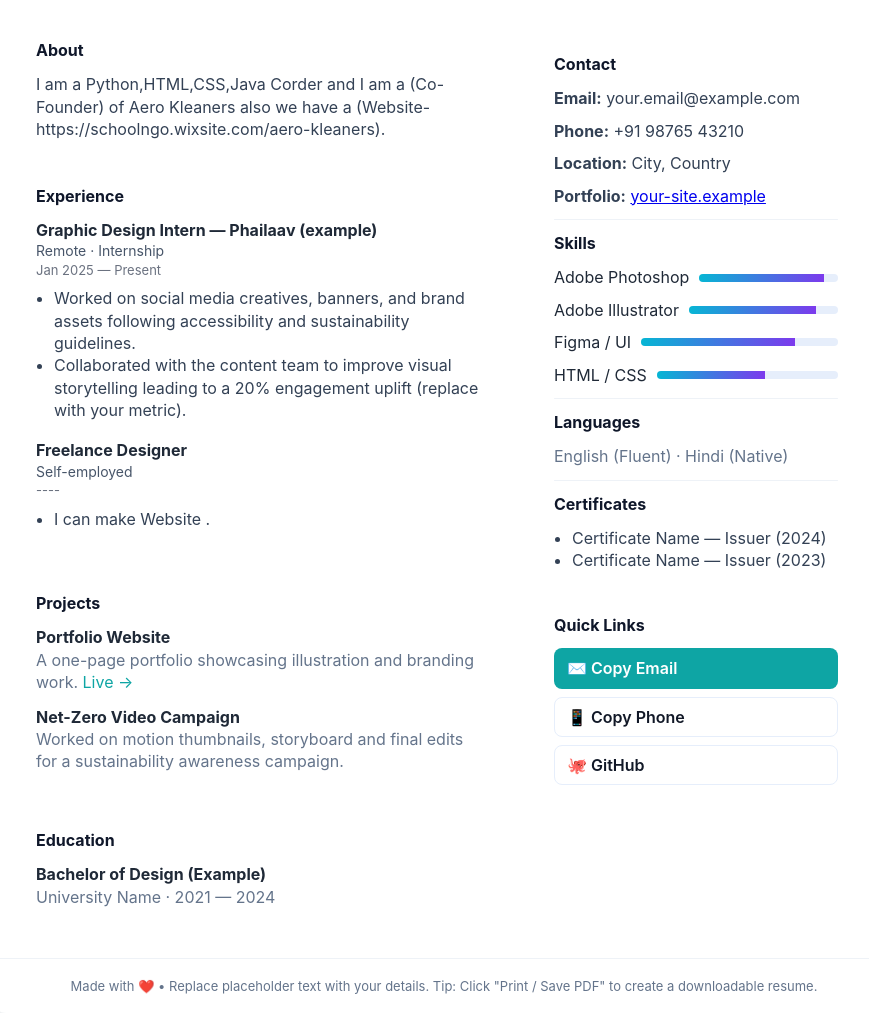
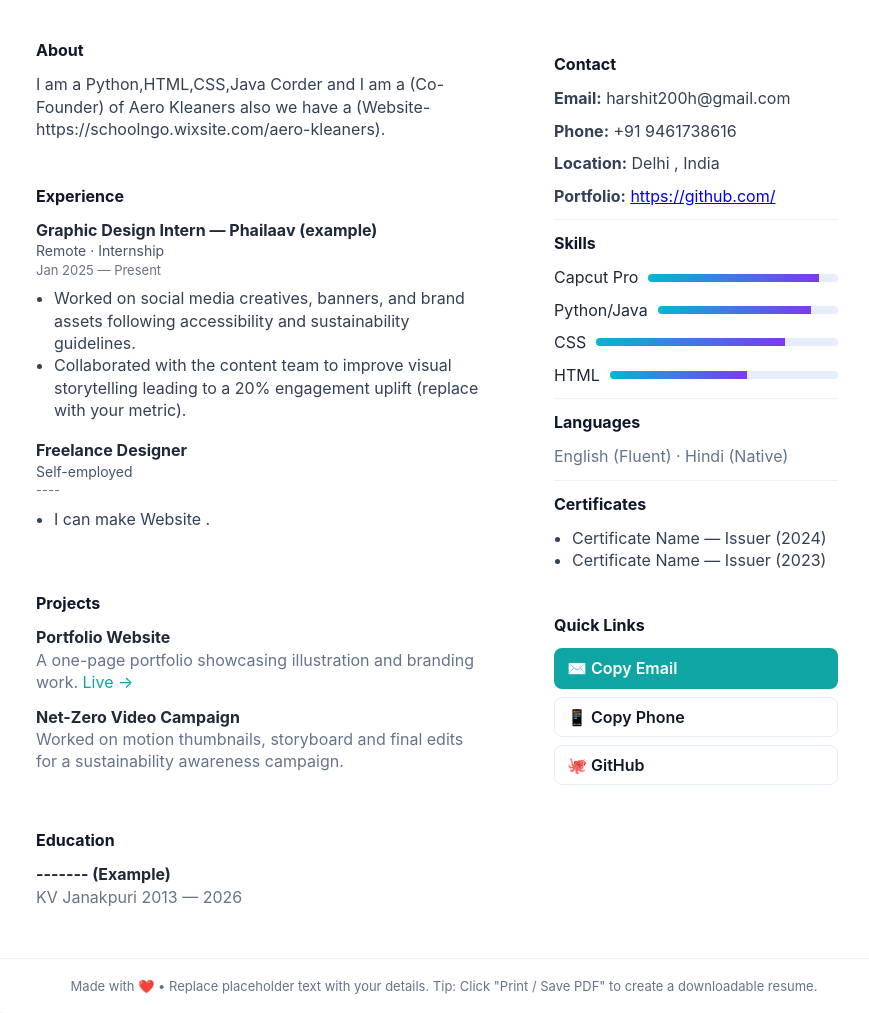
Before and after one commit to harshit2009h-cell/Harshit-Panwar-, a plain HTML site: page index.html in a window 1280 px wide. Shown: the part 204-1217 px from the top of the page, without its empty margins (196-1065 px from the left). Drawn offline with Linux system fonts and the light colour scheme.

Commit message:
Update index.html

```diff
--- a/index.html
+++ b/index.html
@@ -145,8 +145,8 @@
         <section class="card">
           <div class="section-title">Education</div>
           <div style="margin-bottom:8px">
-            <div style="font-weight:700">Bachelor of Design (Example)</div>
-            <div class="muted">University Name · 2021 — 2024</div>
+            <div style="font-weight:700">------- (Example)</div>
+            <div class="muted"> KV Janakpuri 2013 — 2026</div>
           </div>
         </section>
 
@@ -157,20 +157,20 @@
         <div class="card">
           <div class="section-title">Contact</div>
           <div class="contact-list">
-            <div><strong>Email:</strong> your.email@example.com</div>
-            <div><strong>Phone:</strong> +91 98765 43210</div>
-            <div><strong>Location:</strong> City, Country</div>
-            <div><strong>Portfolio:</strong> <a href="#">your-site.example</a></div>
+            <div><strong>Email:</strong> harshit200h@gmail.com </div>
+            <div><strong>Phone:</strong> +91 9461738616 </div>
+            <div><strong>Location:</strong> Delhi , India </div>
+            <div><strong>Portfolio:</strong> <a href="#">https://github.com/</a></div>
           </div>
 
           <div class="separator"></div>
 
           <div style="margin-top:10px">
             <div class="section-title">Skills</div>
-            <div class="skill"><span>Adobe Photoshop</span><div class="skillbar" aria-hidden="true"><i style="width:90%"></i></div></div>
-            <div class="skill"><span>Adobe Illustrator</span><div class="skillbar" aria-hidden="true"><i style="width:85%"></i></div></div>
-            <div class="skill"><span>Figma / UI</span><div class="skillbar" aria-hidden="true"><i style="width:78%"></i></div></div>
-            <div class="skill"><span>HTML / CSS</span><div class="skillbar" aria-hidden="true"><i style="width:60%"></i></div></div>
+            <div class="skill"><span> Capcut Pro </span><div class="skillbar" aria-hidden="true"><i style="width:90%"></i></div></div>
+            <div class="skill"><span> Python/Java </span><div class="skillbar" aria-hidden="true"><i style="width:85%"></i></div></div>
+            <div class="skill"><span> CSS </span><div class="skillbar" aria-hidden="true"><i style="width:78%"></i></div></div>
+            <div class="skill"><span> HTML </span><div class="skillbar" aria-hidden="true"><i style="width:60%"></i></div></div>
           </div>
 
           <div class="separator"></div>
```
